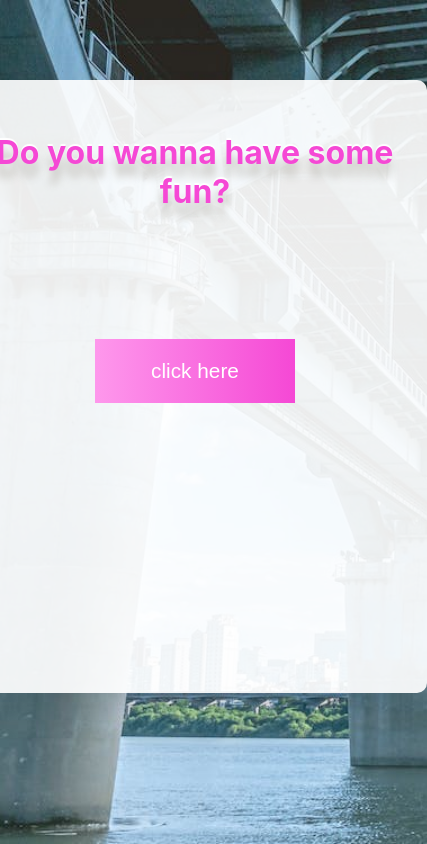
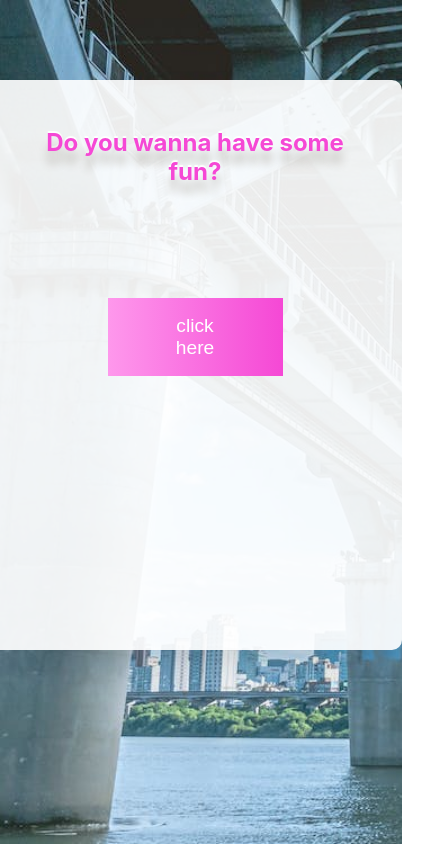
Before and after one commit to DashkaPotter/boredom-app, a React (Create React App) app: page / in a window 390 px wide. Shown: the whole page, 427 px wide, since content can reach past the window. Built offline with nearby package versions, Linux system fonts and the light colour scheme; no server answers.

Commit message:
Update App.css

```diff
--- a/src/App.css
+++ b/src/App.css
@@ -60,17 +60,25 @@ h1{
 }
 @media all and (max-width:500px){
   h1{
-    font-size: 2rem;
+    font-size: 1.5rem;
   }
   .container{
-    width: 400px;
-    height: 65vh;
+    width: 350px;
+    height: 60vh;
   }
   .button{
-    margin-top: 4rem;
-    font-size: 1.3rem;
+    margin-top: 3.5rem;
+    font-size: 1.2rem;
     width: 50%;
-    padding: 20px 50px;
+    padding: 17px 48px;
     text-transform: lowercase;
   }
+  .par {
+margin-top: 3.5rem;
 }
+.idea{
+font-size: 25px;
+font-weight: 500;
+
+}
+}
```
